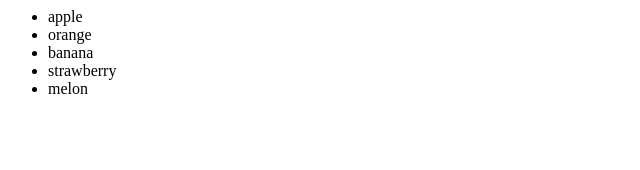
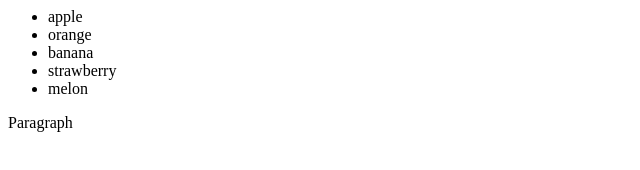
Before and after one commit to rascalowa/obora, a plain HTML site: page index3.html in a window 1280 px wide. Shown: the full height of the page, 0-640 px from the left. Drawn offline with Linux system fonts and the light colour scheme.

Commit message:
nothing changed

```diff
--- a/index3.html
+++ b/index3.html
@@ -7,5 +7,8 @@
 			<li>strawberry</li>
 			<li>melon</li>
 		</ul>
+		<module-two><p>Paragraph</p>
+		</module-two>
 	</body>
+
 </html>
```
